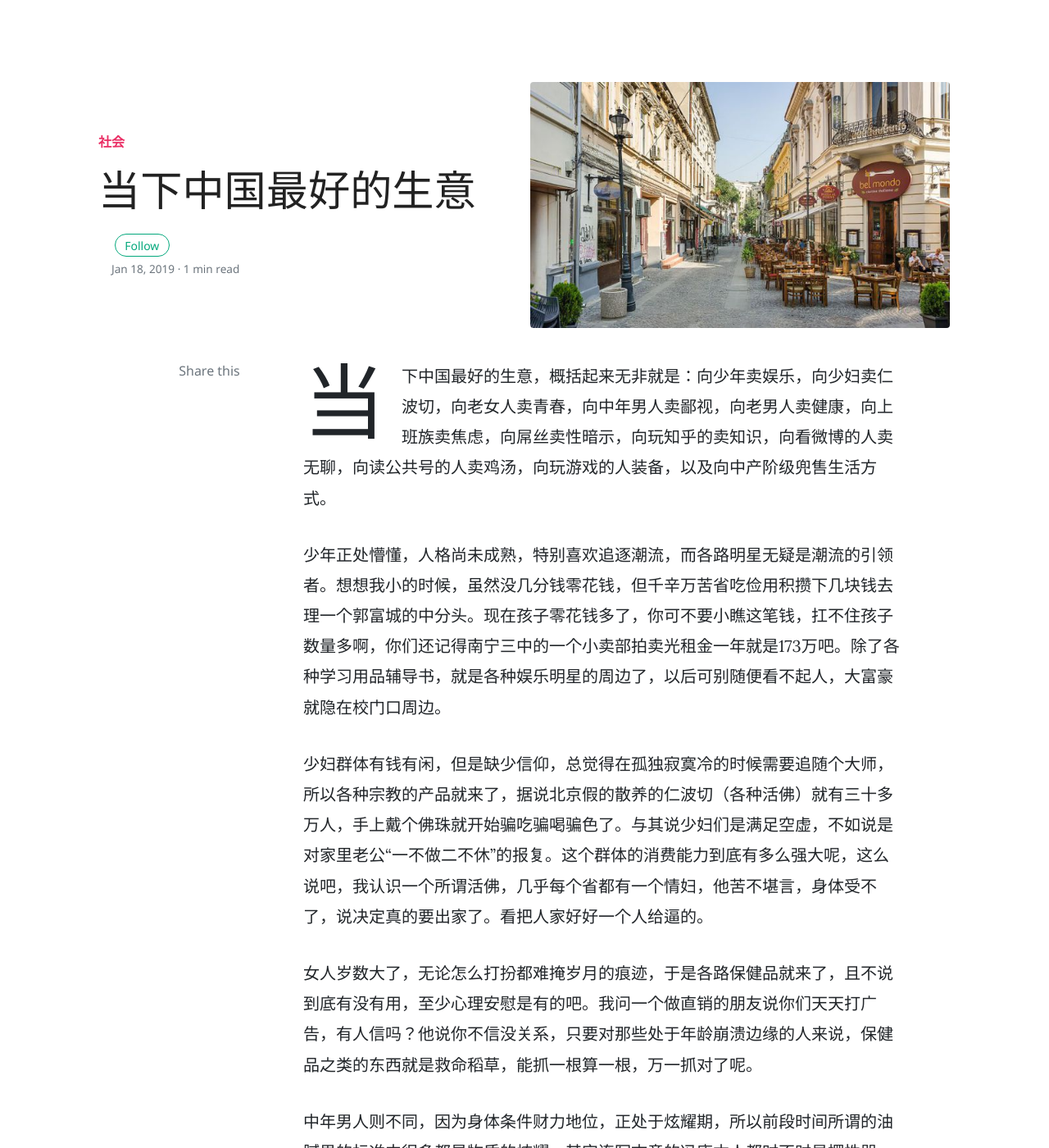
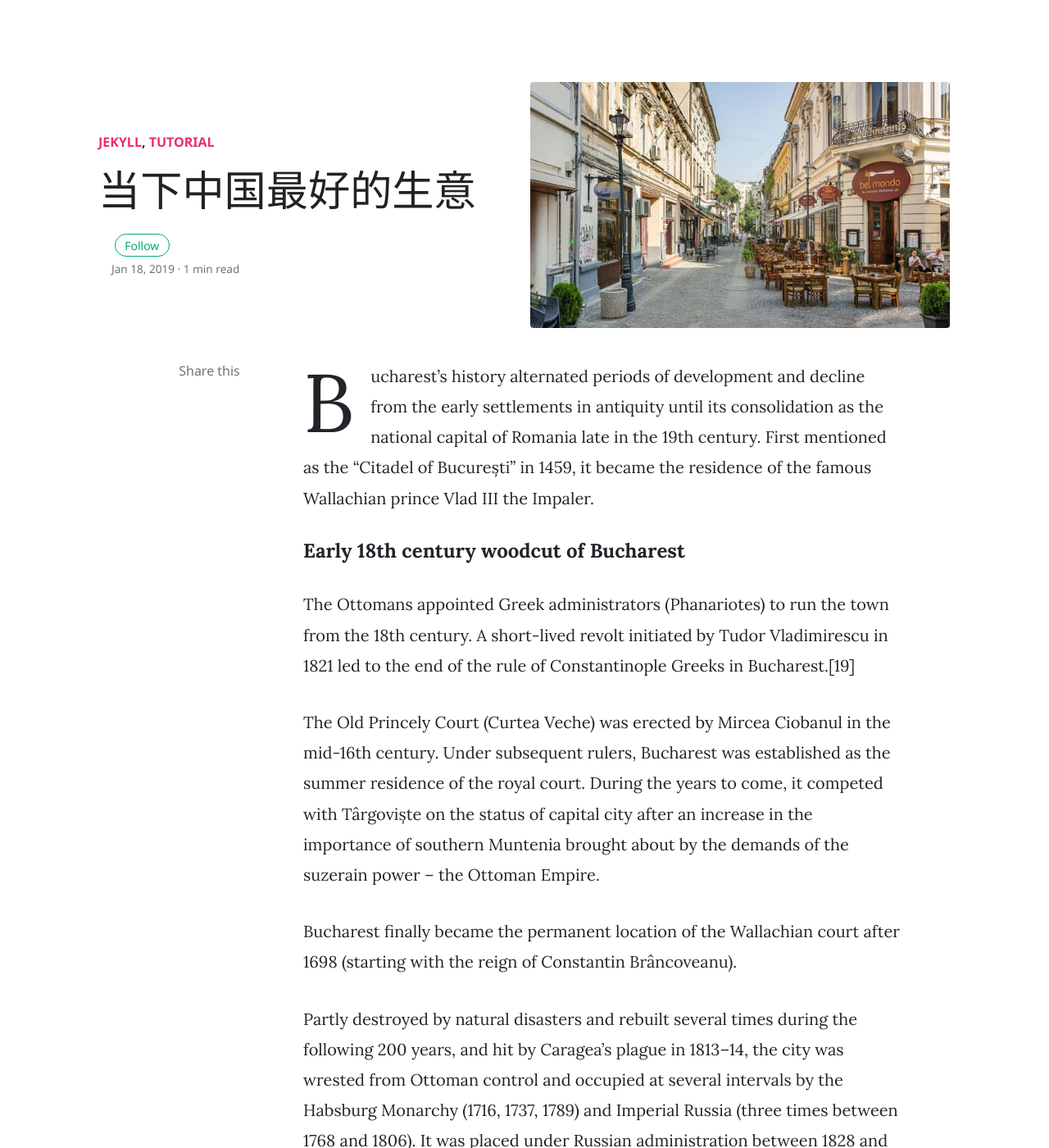
Before and after one commit to geyuxi/geyuxi.github.io, a Jekyll site: the page built from _posts/2019-01-18-charm-old-cities.md, in a window 1280 px wide and 1400 px high. Shown: the whole window at 82% size. Built offline with Jekyll 4.4.1, drawn with Linux system fonts in a browser that asks for light colours; nearby versions of some CDN libraries; comment, search, counter and statistics services are not loaded; some of the changed text lies outside the part shown.

Commit message:
Update 2019-01-18-charm-old-cities.md

```diff
--- a/_posts/2019-01-18-charm-old-cities.md
+++ b/_posts/2019-01-18-charm-old-cities.md
@@ -2,32 +2,19 @@
 layout: post
 title:  "当下中国最好的生意"
 author: 草曷
-categories: [ 社会 ]
+categories: [ Jekyll, tutorial ]
 image: assets/images/home.jpg
-tags: [社会观察]
+tags: [sticky]
 ---
 
-当下中国最好的生意，概括起来无非就是：向少年卖娱乐，向少妇卖仁波切，向老女人卖青春，向中年男人卖鄙视，向老男人卖健康，向上班族卖焦虑，向屌丝卖性暗示，向玩知乎的卖知识，向看微博的人卖无聊，向读公共号的人卖鸡汤，向玩游戏的人装备，以及向中产阶级兜售生活方式。
+Bucharest’s history alternated periods of development and decline from the early settlements in antiquity until its consolidation as the national capital of Romania late in the 19th century. First mentioned as the “Citadel of București” in 1459, it became the residence of the famous Wallachian prince Vlad III the Impaler.
 
-少年正处懵懂，人格尚未成熟，特别喜欢追逐潮流，而各路明星无疑是潮流的引领者。想想我小的时候，虽然没几分钱零花钱，但千辛万苦省吃俭用积攒下几块钱去理一个郭富城的中分头。现在孩子零花钱多了，你可不要小瞧这笔钱，扛不住孩子数量多啊，你们还记得南宁三中的一个小卖部拍卖光租金一年就是173万吧。除了各种学习用品辅导书，就是各种娱乐明星的周边了，以后可别随便看不起人，大富豪就隐在校门口周边。
+#### Early 18th century woodcut of Bucharest
 
-少妇群体有钱有闲，但是缺少信仰，总觉得在孤独寂寞冷的时候需要追随个大师，所以各种宗教的产品就来了，据说北京假的散养的仁波切（各种活佛）就有三十多万人，手上戴个佛珠就开始骗吃骗喝骗色了。与其说少妇们是满足空虚，不如说是对家里老公“一不做二不休”的报复。这个群体的消费能力到底有多么强大呢，这么说吧，我认识一个所谓活佛，几乎每个省都有一个情妇，他苦不堪言，身体受不了，说决定真的要出家了。看把人家好好一个人给逼的。
+The Ottomans appointed Greek administrators (Phanariotes) to run the town from the 18th century. A short-lived revolt initiated by Tudor Vladimirescu in 1821 led to the end of the rule of Constantinople Greeks in Bucharest.[19]
 
-女人岁数大了，无论怎么打扮都难掩岁月的痕迹，于是各路保健品就来了，且不说到底有没有用，至少心理安慰是有的吧。我问一个做直销的朋友说你们天天打广告，有人信吗？他说你不信没关系，只要对那些处于年龄崩溃边缘的人来说，保健品之类的东西就是救命稻草，能抓一根算一根，万一抓对了呢。
+The Old Princely Court (Curtea Veche) was erected by Mircea Ciobanul in the mid-16th century. Under subsequent rulers, Bucharest was established as the summer residence of the royal court. During the years to come, it competed with Târgoviște on the status of capital city after an increase in the importance of southern Muntenia brought about by the demands of the suzerain power – the Ottoman Empire.
 
-中年男人则不同，因为身体条件财力地位，正处于炫耀期，所以前段时间所谓的油腻男的标准中很多都是物质的炫耀，其实连写文章的冯唐本人都时不时显摆性器官，以证明自己战斗力旺盛。而此时如果你鄙视他们，他们会立刻跳起来，你说我不行，我就买给你看。这个阶段的男人特别犯贱，你越鄙视他，他越买买买。你说他不懂茶，他立刻掷千金给你买普洱来。你说他难看，吃饭他就带嫩模。这个阶段的男人，最受不了的，就是被人鄙视。
+Bucharest finally became the permanent location of the Wallachian court after 1698 (starting with the reign of Constantin Brâncoveanu).
 
-如果说老年女人要抓住青春的尾巴，那老年男人则对健康尤为重视，各种前列腺炎不举尿不尽时有发生。纵欲过中年的男人们夜深人静的时候一反思，我靠，无能了，这种恐慌会给老年男人带来莫大的失落感。于是开始跑步啊，做平板支撑啊，以试图恢复往日的雄姿。
-
-上班族是最容易焦虑的一群人，因为压力大，不小心就被新来的抢了位置，只能拼命学习参加各种补习班。最喜欢参加培训班的除了小学生，就是上班族了，俗话说艺多不压身。所以朋友圈里最喜欢订阅各种知识付费产品的，就是这一群人。仿佛自己只要订阅就闪着佛光一般，其实大部分知识都是猎奇类知识，只是经过再包装显得高大上罢了。贩卖知识的本质，就是贩卖焦虑，此言非虚。因为上班族的信仰就是焦虑啊。
-
-屌丝群体吃饱喝足就没事干了，谈个恋爱还费钱，不如在家里看直播。自从东莞萧条后，从业者纷纷做了产业升级改行去了直播。打开电脑，有个人在屏幕上唱歌跳舞陪着自己，难道不比一个真实的女友要好？再配上个VR眼镜，啥问题解决不了？这部分人最喜欢各种免费性资源的获取，幻想着有一个富婆突然包养了自己，所以他们把有限的时间投入到了摇一摇，搜索附近的人，直播打赏呐喊，和给女神朋友圈点赞中去。
-
-玩知乎，玩微博和看微信公号的貌似是三种不同的类别，玩知乎的人信奉“知乎，向世界分享你新编的故事”，所有的故事开头都是“受邀”，故事的结尾都是“以上”，拽拽的跟个二百五一样。所以常看知乎的人，会错觉到自己很高端，看芸芸众生就像佛祖俯瞰着人间，为了保持佛的视角，他们需要不断去猎取新知识，付费由此产生。微博越来越没落到只剩下娱乐和吵架，所以无聊成为了微博的主旋律，养只狗了养只猫了邻居家的狗强奸了自己家的猫了，再配合上各种明星的狗血八卦，成为了微博的日常。既然是无聊，收费自然是很难的，所以微博依然是广告的主战场。公众号虽然已经没落，但鸡汤的硬需求是在的，不管你多么讨厌鸡汤，人就是喜欢正能量，所以各种包装的鸡汤，依然是硬通货，资养着一代又一代的人。
-
-玩游戏的人在设备上的支出，是情有可原的，现实世界这么令人失望，不如上虚拟世界里找下存在感。我一个大学同学，现在的朋友圈已经全部变成了游戏的画面截图，很显然，他获得了新生。中产阶级这个群体正在兴起，我不是就自诩为中产阶级的代言人吗，我是深深觉得这个阶级跟屌丝唯一的不同，就是负债比较多一点而已。但这个阶层经常会有个错觉，觉得自己跟屌丝是不一样，自己正在去往富豪的路上，所以需要名车名表名牌来衬托自己的地位。但是大家都是从屌丝群里挣扎出来的，哪里知道那么多门道啊，于是如何生活，竟然也成了一门生意。
-
-这世界是残酷的，每个人都身处其中，不管你愿意不愿意，你都被人贴上很多标签。但愿亲爱的你不被鼓噪，也不被焦虑的浪潮所裹挟，在纷繁芜杂的世相里，做一个安安静静的人。
-
-文章属于转载，原文在：https://www.sohu.com/a/201261307_174975
-原作者：琢磨先生
+Partly destroyed by natural disasters and rebuilt several times during the following 200 years, and hit by Caragea’s plague in 1813–14, the city was wrested from Ottoman control and occupied at several intervals by the Habsburg Monarchy (1716, 1737, 1789) and Imperial Russia (three times between 1768 and 1806). It was placed under Russian administration between 1828 and the Crimean War, with an interlude during the Bucharest-centred 1848 Wallachian revolution. Later, an Austrian garrison took possession after the Russian departure (remaining in the city until March 1857). On 23 March 1847, a fire consumed about 2,000 buildings, destroying a third of the city.
```
